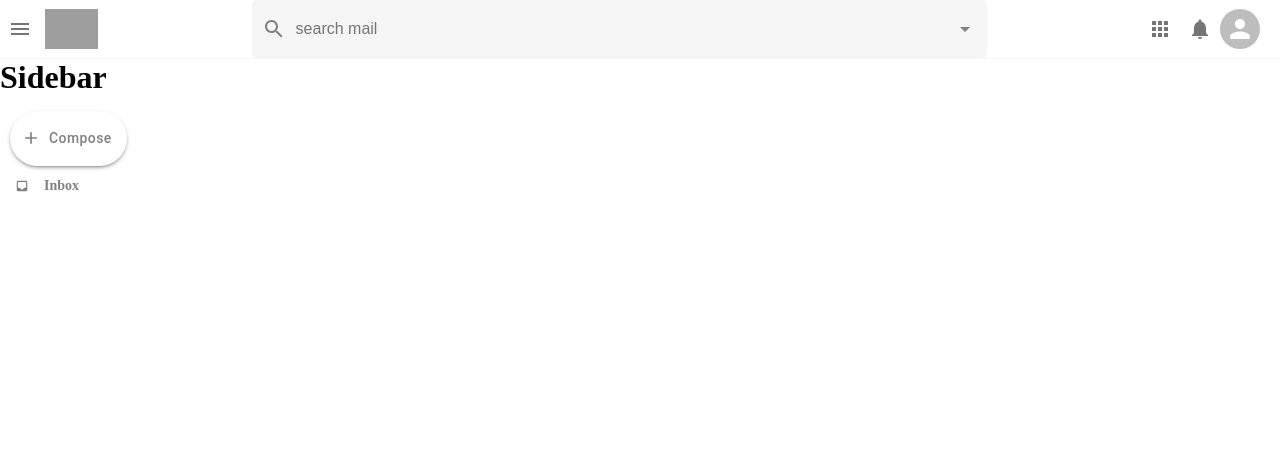
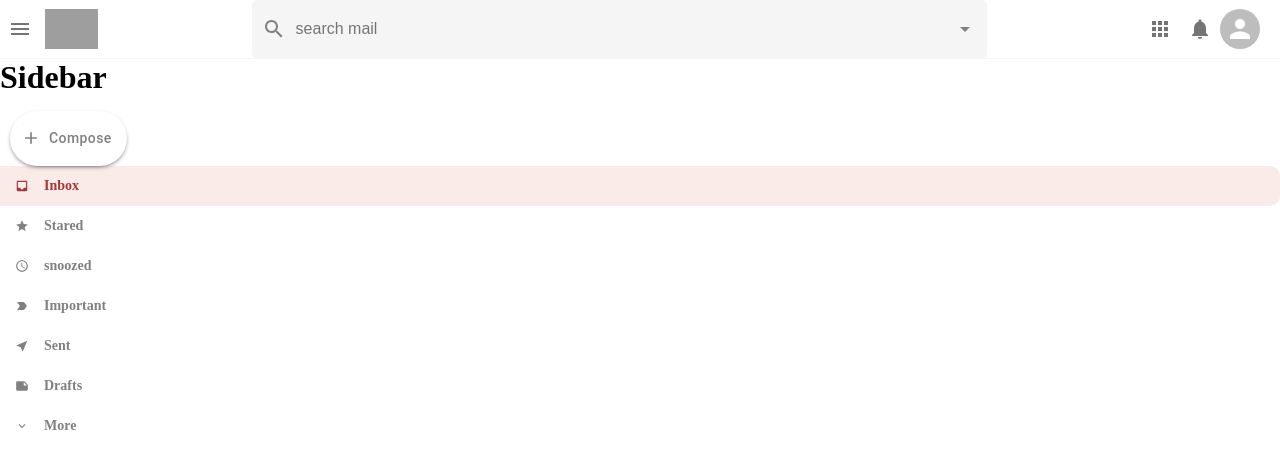
Before and after one commit to Sankaranarayanankm/Gmail-Clone, a React (Create React App) app: page / in a window 1280 px wide. Shown: the top 468 px of the page. Built offline with nearby package versions, Linux system fonts and the light colour scheme; grey boxes are pictures that could not be loaded.

Commit message:
added lists in the side bar

```diff
--- a/src/Component/Sidebar/Sidebar.js
+++ b/src/Component/Sidebar/Sidebar.js
@@ -4,6 +4,12 @@ import { Button } from "@mui/material";
 import AddIcon from "@mui/icons-material/Add";
 import SidebarOptions from "./SidebarOptions";
 import InboxIcon from "@mui/icons-material/Inbox";
+import StarIcon from "@mui/icons-material/Star";
+import AccessTimeIcon from "@mui/icons-material/AccessTime";
+import LabelImportantIcon from "@mui/icons-material/LabelImportant";
+import NearMeIcon from "@mui/icons-material/NearMe";
+import NoteIcon from "@mui/icons-material/Note";
+import ExpandMoreIcon from "@mui/icons-material/ExpandMore";
 
 const Sidebar = () => {
   return (
@@ -12,7 +18,13 @@ const Sidebar = () => {
       <Button className="sidebar__compose" startIcon={<AddIcon />}>
         Compose
       </Button>
-      <SidebarOptions Icon={InboxIcon} title="Inbox" number={53} />
+      <SidebarOptions Icon={InboxIcon} title="Inbox" number={53} selected />
+      <SidebarOptions Icon={StarIcon} title="Stared" number={6} />
+      <SidebarOptions Icon={AccessTimeIcon} title="snoozed" number={63} />
+      <SidebarOptions Icon={LabelImportantIcon} title="Important" number={26} />
+      <SidebarOptions Icon={NearMeIcon} title="Sent" number={5} />
+      <SidebarOptions Icon={NoteIcon} title="Drafts" number={2} />
+      <SidebarOptions Icon={ExpandMoreIcon} title="More" number={26} />
     </div>
   );
 };
--- a/src/Component/Sidebar/SidebarOptions.css
+++ b/src/Component/Sidebar/SidebarOptions.css
@@ -7,6 +7,13 @@
   border-bottom-right-radius: 10px;
   cursor: pointer;
   color: gray;
+  /* margin-bottom: 1px; */
+}
+.sidebarOptions--active {
+  background-color: rgb(250, 235, 233);
+  color: rgb(168, 53, 53);
+  font-weight: 800px !important;
+  /* check 1.05 if any mistake in styling  */
 }
 .sidebarOptions:hover,
 .sidebarOptions:hover > p,
--- a/src/Component/Sidebar/SidebarOptions.js
+++ b/src/Component/Sidebar/SidebarOptions.js
@@ -1,9 +1,9 @@
 import React from "react";
 import "./SidebarOptions.css";
 
-const SidebarOptions = ({ Icon, title, number }) => {
+const SidebarOptions = ({ Icon, title, number, selected }) => {
   return (
-    <div className="sidebarOptions">
+    <div className={`sidebarOptions ${selected && 'sidebarOptions--active'}`}>
       <Icon />
       <h3>{title}</h3>
       <p>{number}</p>
```
